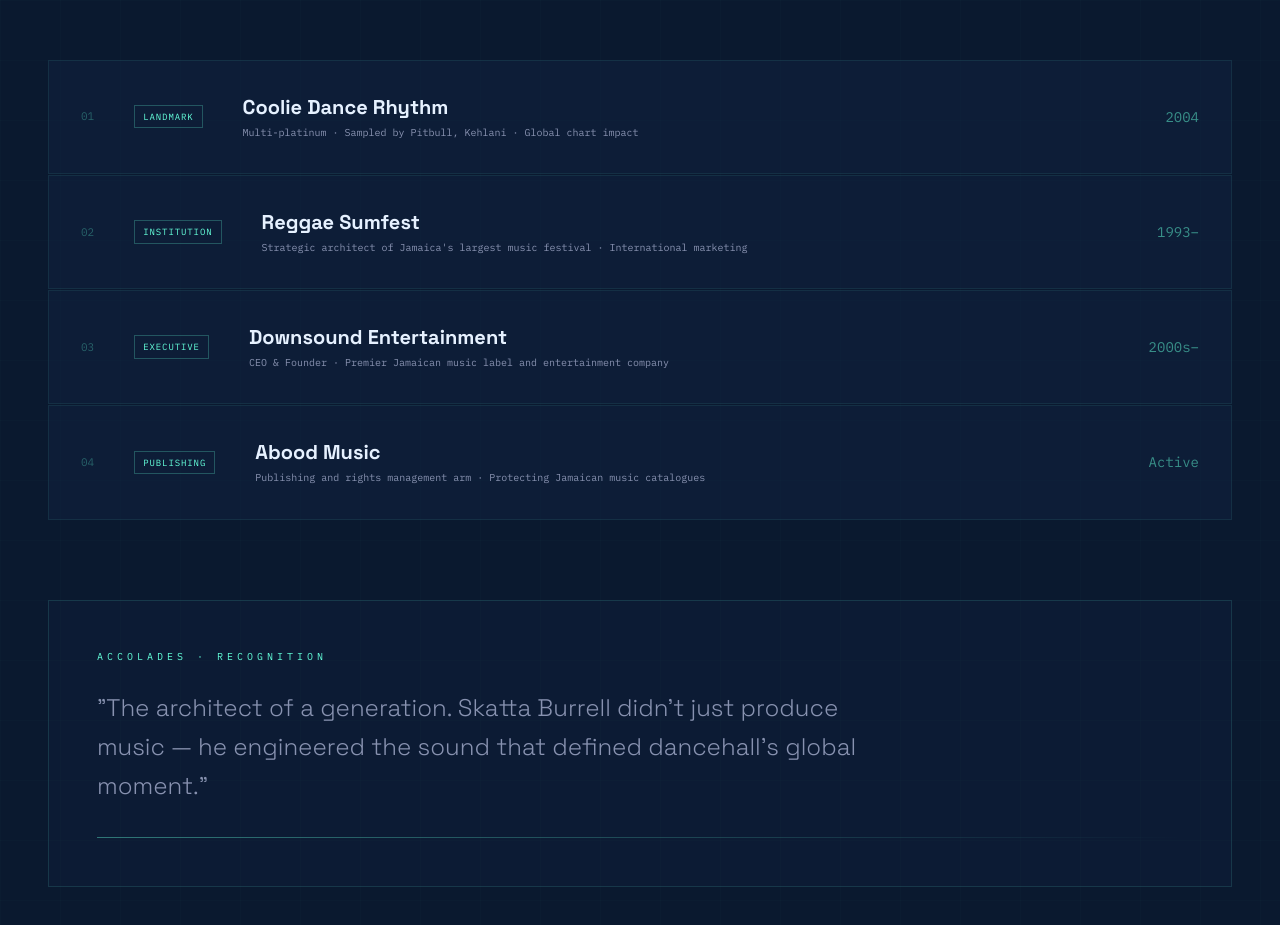
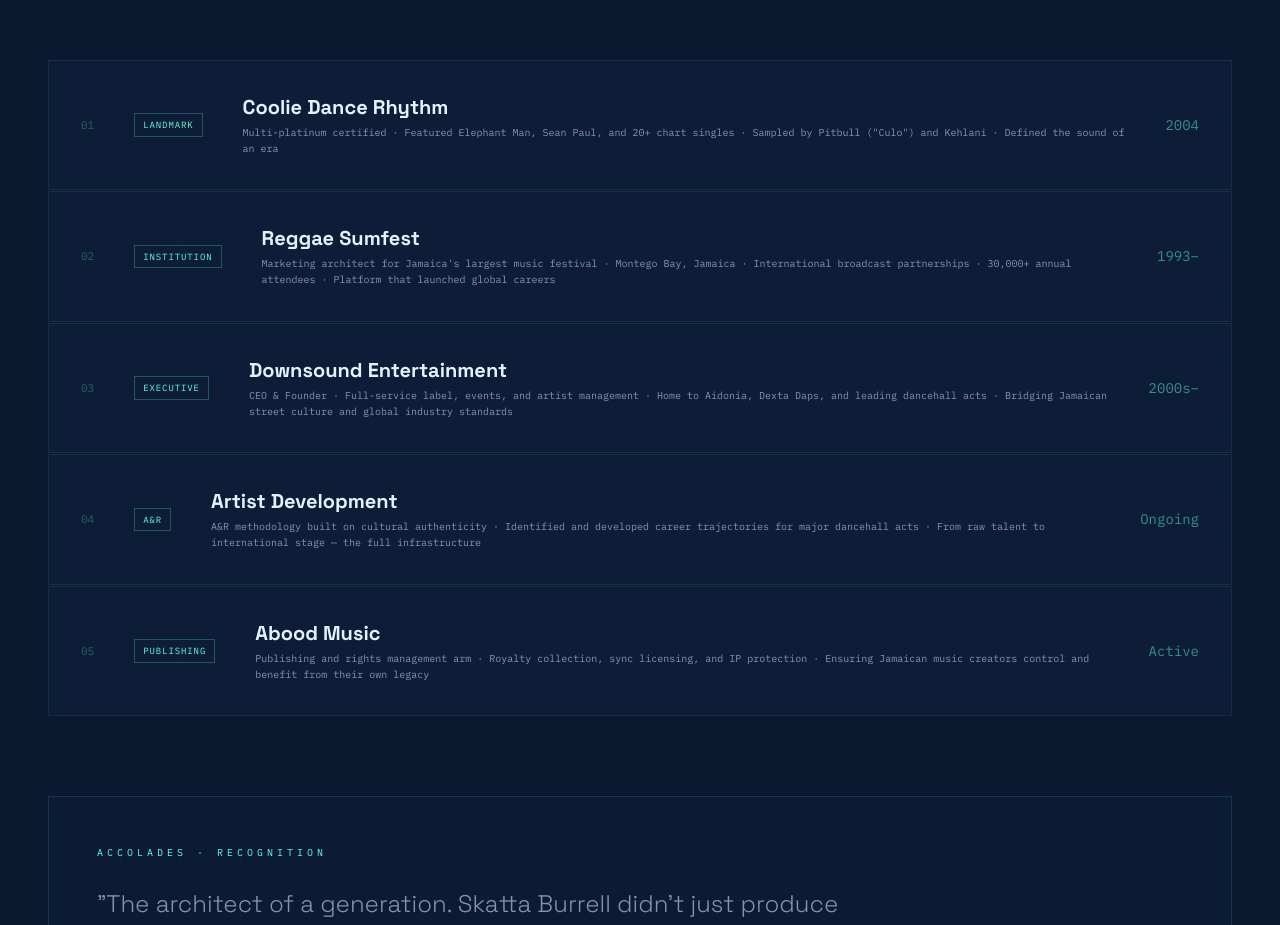
Before and after one commit to HammazoneRecords/skatta-burrell, a React (Vite) app: page / in a window 1280 px wide. Shown: the part 1280-2205 px from the top of the page. Built offline with nearby package versions, Linux system fonts and the light colour scheme.

Commit message:
feat: expand productions list with specific detail and A&R card

```diff
--- a/src/components/Blueprint.tsx
+++ b/src/components/Blueprint.tsx
@@ -4,25 +4,31 @@
   {
     title: 'Coolie Dance Rhythm',
     year: '2004',
-    detail: 'Multi-platinum · Sampled by Pitbull, Kehlani · Global chart impact',
+    detail: 'Multi-platinum certified · Featured Elephant Man, Sean Paul, and 20+ chart singles · Sampled by Pitbull ("Culo") and Kehlani · Defined the sound of an era',
     tag: 'LANDMARK',
   },
   {
     title: 'Reggae Sumfest',
     year: '1993–',
-    detail: 'Strategic architect of Jamaica\'s largest music festival · International marketing',
+    detail: "Marketing architect for Jamaica's largest music festival · Montego Bay, Jamaica · International broadcast partnerships · 30,000+ annual attendees · Platform that launched global careers",
     tag: 'INSTITUTION',
   },
   {
     title: 'Downsound Entertainment',
     year: '2000s–',
-    detail: 'CEO & Founder · Premier Jamaican music label and entertainment company',
+    detail: 'CEO & Founder · Full-service label, events, and artist management · Home to Aidonia, Dexta Daps, and leading dancehall acts · Bridging Jamaican street culture and global industry standards',
     tag: 'EXECUTIVE',
+  },
+  {
+    title: 'Artist Development',
+    year: 'Ongoing',
+    detail: 'A&R methodology built on cultural authenticity · Identified and developed career trajectories for major dancehall acts · From raw talent to international stage — the full infrastructure',
+    tag: 'A&R',
   },
   {
     title: 'Abood Music',
     year: 'Active',
-    detail: 'Publishing and rights management arm · Protecting Jamaican music catalogues',
+    detail: 'Publishing and rights management arm · Royalty collection, sync licensing, and IP protection · Ensuring Jamaican music creators control and benefit from their own legacy',
     tag: 'PUBLISHING',
   },
 ];
```
